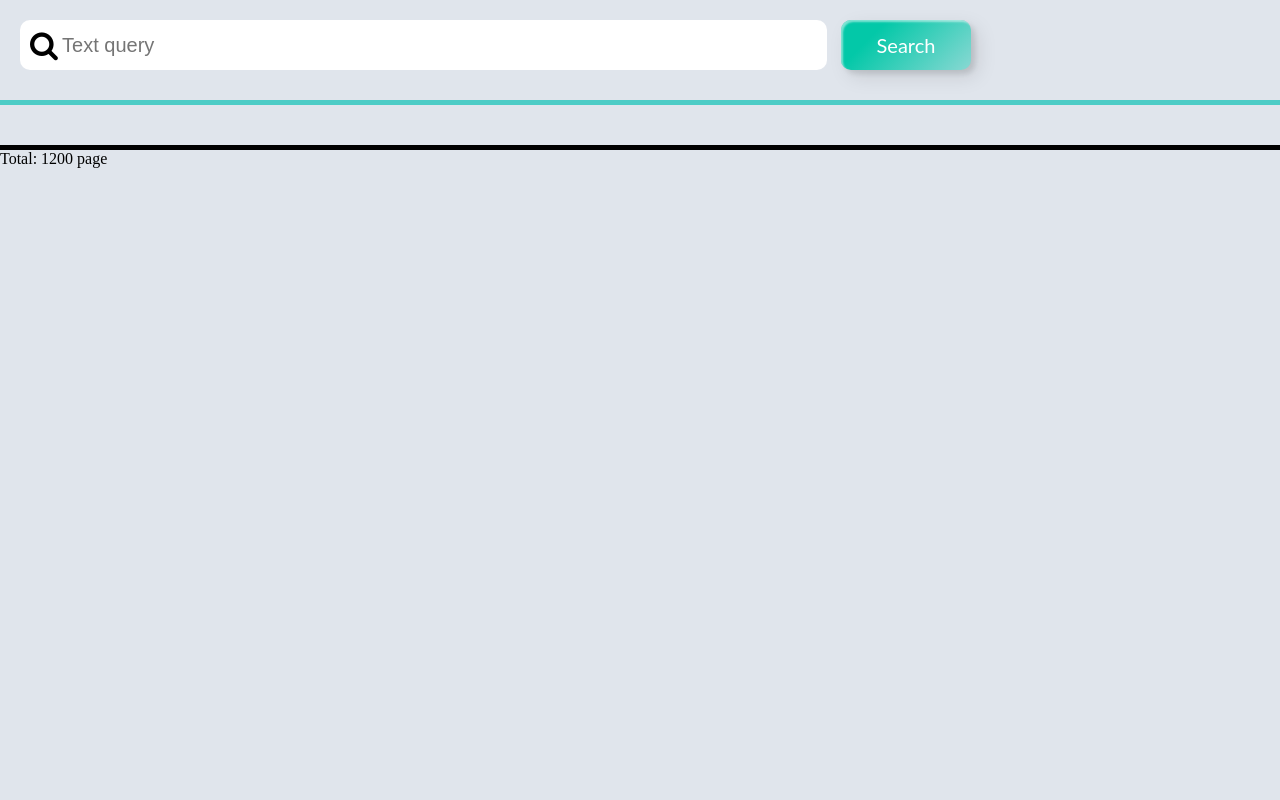
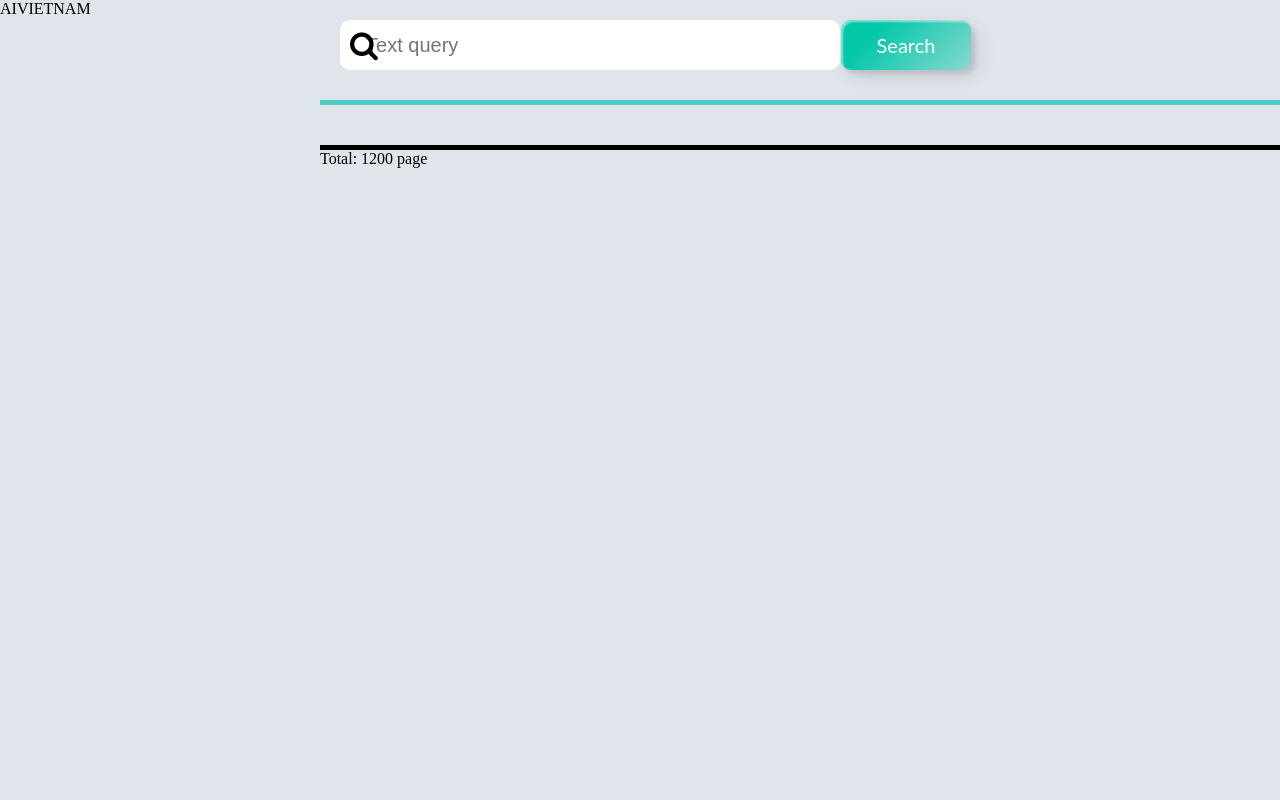
Before and after one commit to duongngockhanh/event-retrieval-from-video, a Flask app: template templates/home.html in a window 1280 px wide. Run offline with Flask 2, Linux system fonts and the light colour scheme; the template is opened without the code that fills it: most values are stand-ins (such as "Sample title", 1, 10 or a date in 2020); parts of the project's set-up code (start-up, migrations or seed data) failed here and were passed over.

Commit message:
divide layout

```diff
--- a/templates/home.html
+++ b/templates/home.html
@@ -77,7 +77,8 @@
       width: 100%;
       height: 100%;
       background-color: #e0e5ec;
-      ;
+      display: grid;
+      grid-template-columns: 1fr 3fr;
     }
 
     /* search */
@@ -314,7 +315,12 @@
       }
     }
   </style>
+
   <div class="container">
+    <div class="extra_view">
+      <p>AIVIETNAM</p>
+    </div>
+    <div class="clip_view">
       <div class="search_container">
         <div class="search">
           <label for="">
@@ -340,7 +346,7 @@
       </div>
       <div id="div_total_page">Total: 1200 page</div>
       <div style="margin-bottom: 50px;"></div>
-
+    </div>
   </div>
   <script>
     var data = '{{ data|tojson }}';
```
Also changed, not shown: 1 other file. Lines whose indentation alone changed are shown as unchanged.
